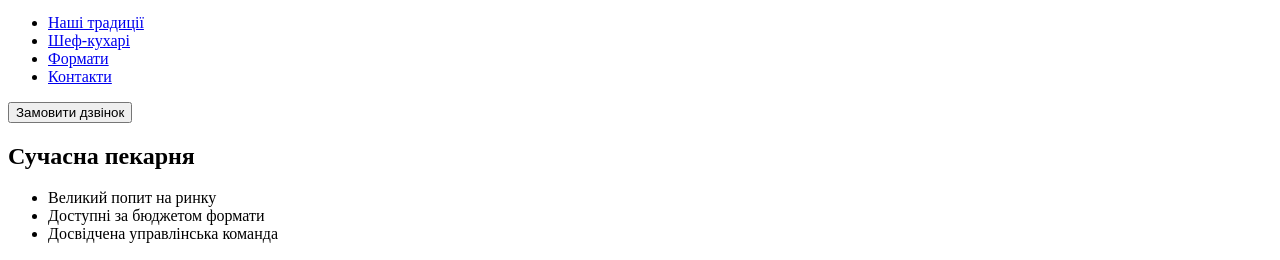
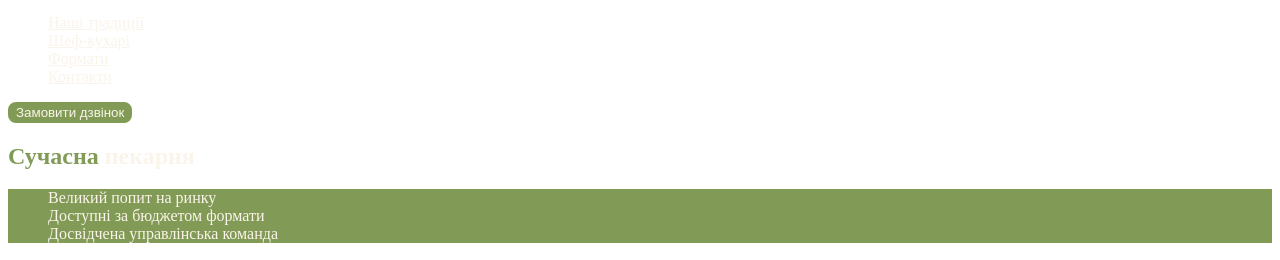
Before and after one commit to MariiaBondar/Test, a plain HTML site: page index.html in a window 1280 px wide. Shown: the part 681-941 px from the top of the page. Drawn offline with Linux system fonts and the light colour scheme.

Commit message:
Updates css

```diff
--- /dev/null
+++ b/css/styles.css
@@ -0,0 +1,56 @@
+:root {
+--color-brand-light: #819b57;
+--color-brand-dark:#465929;
+--color-primary-dark:#31261a;
+--color-primary-light: #faf4ea;
+}
+
+/*Base*/
+body {
+    color: var(--color-primary-dark);
+}
+ul {
+    list-style-type: none;
+}
+
+/*Button*/
+.button {
+    color: var(--color-primary-light);
+    background-color: var(--color-brand-light);
+    border: 2px solid var(--color-brand-light);
+    border-radius: 8px;
+    cursor: pointer;
+}
+
+.button:hover {
+    color: var(--color-brand-dark);
+    background-color: transparent;
+}
+
+/*Link*/
+.link {
+    color: var(--color-primary-light);
+}
+
+.link:hover {
+    color: var(--color-brand-light);
+}
+
+/*Hero section*/
+.hero-title {
+    color: var(--color-primary-light);
+}
+
+.hero-title .accent {
+    color: var(--color-brand-light); /* HEX value */
+}
+
+/*Advantages section*/
+.adventages-list {
+    color: var(--color-primary-light);
+    background-color: var(--color-brand-light);
+}
+
+.section-title .accent {
+    color: var(--color-brand-dark);
+}
--- a/index.html
+++ b/index.html
@@ -5,6 +5,7 @@
     <meta http-equiv="X-UA-Compatible" content="IE=edge" />
     <meta name="viewport" content="width=device-width, initial-scale=1.0" />
     <title>Сучасна пекарня</title>
+    <link rel="stylesheet" href="./css/styles.css" />
   </head>
   <body>
     <header>
@@ -13,25 +14,25 @@
           <img src="./images/logo.svg" alt="Логотип сучасної пекарні" />
         </a>
         <ul>
-          <li><a href="#tradition-section">Наші традиції</a></li>
-          <li><a href="#chefs-section">Шеф-кухарі</a></li>
-          <li><a href="#formats-section">Формати</a></li>
-          <li><a href="#contacts-section">Контакти</a></li>
+          <li><a class="link" href="#tradition-section">Наші традиції</a></li>
+          <li><a class="link" href="#chefs-section">Шеф-кухарі</a></li>
+          <li><a class="link" href="#formats-section">Формати</a></li>
+          <li><a class="link" href="#contacts-section">Контакти</a></li>
         </ul>
       </nav>
-      <button type="button">Замовити дзвінок</button>
+      <button class="button" type="button">Замовити дзвінок</button>
     </header>
     <main>
       <section>
-        <h1>Сучасна пекарня</h1>
+        <h1 class="hero-title"><span class="accent">Сучасна</span> пекарня</h1>
       </section>
       <section id="tradition-section">
-        <ul>
+        <ul class="adventages-list">
           <li>Великий попит на ринку</li>
           <li>Доступні за бюджетом формати</li>
           <li>Досвідчена управлінська команда</li>
         </ul>
-        <h2>Новий формат традицій</h2>
+        <h2 class="section-title">Новий формат традицій</h2>
         <p>
           <span>shop bakery</span> - це перкарня, яка взяла все найкраще, і
           зберегла смак традиційної випічки та натуральність інгрідієнтів.
@@ -47,7 +48,9 @@
         />
       </section>
       <section id="chefs-section">
-        <h2>Наші найкращі шеф-кухарі</h2>
+        <h2 class="section-title">
+          Наші найкращі <span class="accent">шеф-кухарі</span>
+        </h2>
         <ul>
           <li>
             <article>
@@ -71,7 +74,7 @@
         </ul>
       </section>
       <section id="formats-section">
-        <h2>Формати</h2>
+        <h2 class="section-title">Формати</h2>
         <ul>
           <li>
             <article>
@@ -91,7 +94,7 @@
         </ul>
       </section>
       <section id="contacts-section">
-        <h2>Приєднуйся до мережі пекарень</h2>
+        <h2 class="section-title">Приєднуйся до мережі пекарень</h2>
         <iframe
           src="https://www.google.com/maps/embed?pb=!1m18!1m12!1m3!1d2540.1640531314047!2d30.491233500000003!3d50.4566697!2m3!1f0!2f0!3f0!3m2!1i1024!2i768!4f13.1!3m3!1m2!1s0x40d4ce637bfe1717%3A0x5370c2254ad1b952!2z0LLRg9C70LjRhtGPINCh0ZbRh9C-0LLQuNGFINCh0YLRgNGW0LvRjNGG0ZbQsiwgNTQsINCa0LjRl9CyLCAwMjAwMA!5e0!3m2!1suk!2sua!4v1699484631687!5m2!1suk!2sua"
           width="603"
```
